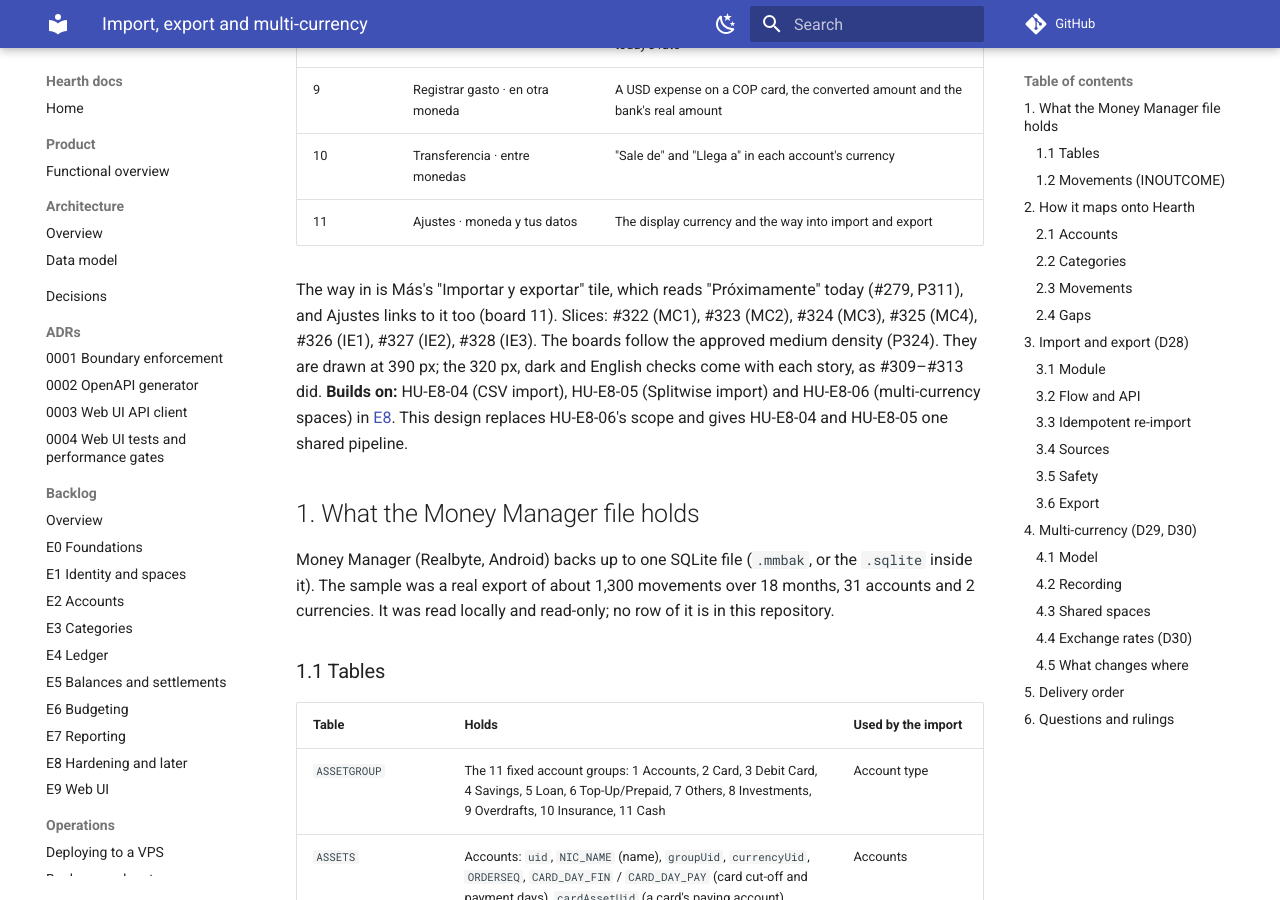
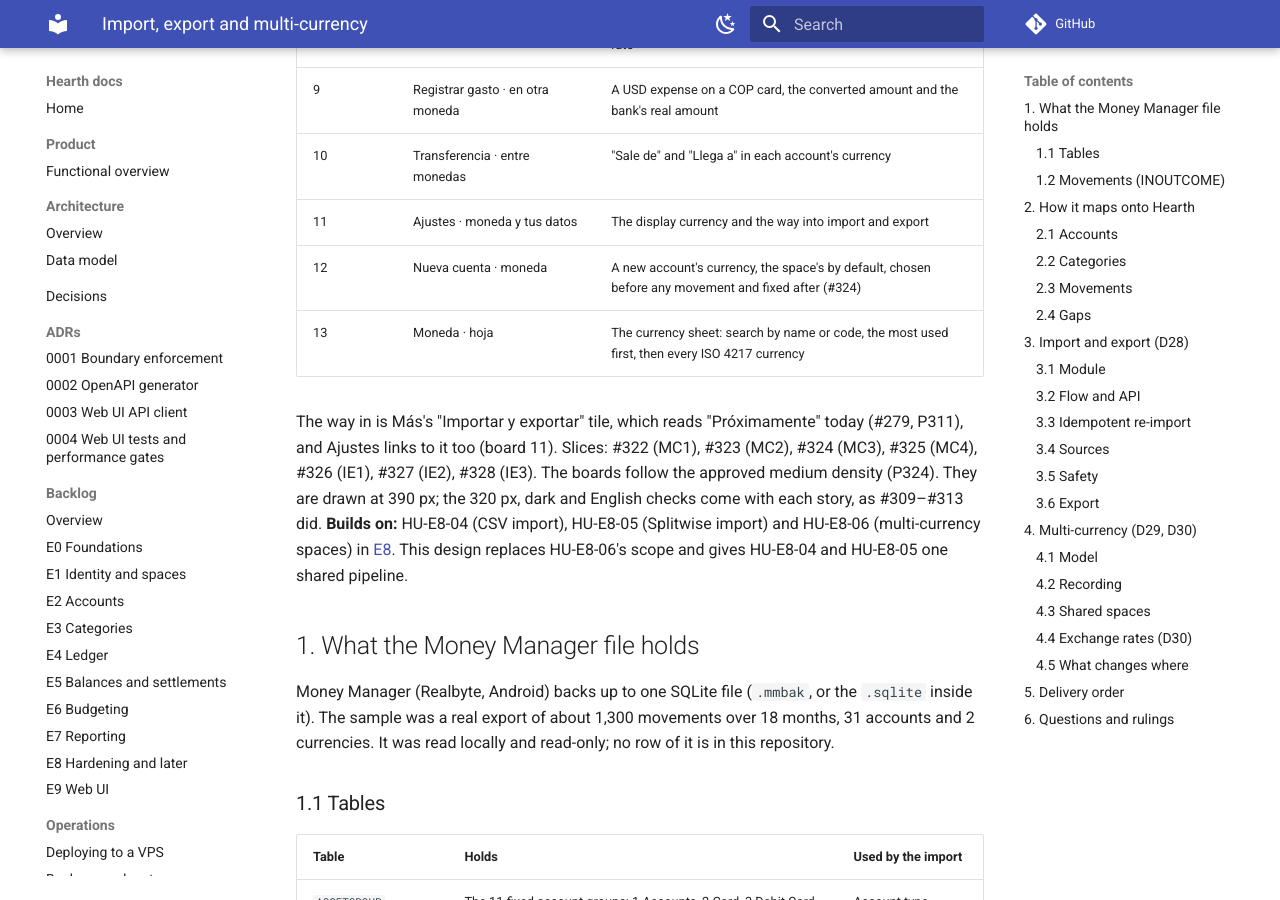
Before and after one commit to Facabore/Hearth, an MkDocs documentation site: the page built from docs/design/2026-11-15-import-export-and-multi-currency.md, in a window 1280 px wide and 900 px high, scrolled down 942 px. Built offline with MkDocs 1.6.1 and Material for MkDocs 9.7.7, drawn with Linux system fonts in a browser that asks for light colours; comment, search, counter and statistics services are not loaded.

Commit message:
docs(design): boards for a new account's currency and the currency sheet (D29, Refs #324)

```diff
--- a/docs/design/2026-11-15-import-export-and-multi-currency.md
+++ b/docs/design/2026-11-15-import-export-and-multi-currency.md
@@ -18,6 +18,8 @@
 | 9 | Registrar gasto · en otra moneda | A USD expense on a COP card, the converted amount and the bank's real amount |
 | 10 | Transferencia · entre monedas | "Sale de" and "Llega a" in each account's currency |
 | 11 | Ajustes · moneda y tus datos | The display currency and the way into import and export |
+| 12 | Nueva cuenta · moneda | A new account's currency, the space's by default, chosen before any movement and fixed after (#324) |
+| 13 | Moneda · hoja | The currency sheet: search by name or code, the most used first, then every ISO 4217 currency |
 
 The way in is Más's "Importar y exportar" tile, which reads "Próximamente" today (#279, P311), and Ajustes links to it too (board 11). Slices: #322 (MC1), #323 (MC2), #324 (MC3), #325 (MC4), #326 (IE1), #327 (IE2), #328 (IE3). The boards follow the approved medium density (P324). They are drawn at 390 px; the 320 px, dark and English checks come with each story, as #309–#313 did.
 **Builds on:** HU-E8-04 (CSV import), HU-E8-05 (Splitwise import) and HU-E8-06 (multi-currency spaces) in [E8](../backlog/E8-hardening-and-later.md). This design replaces HU-E8-06's scope and gives HU-E8-04 and HU-E8-05 one shared pipeline.
```
Also changed, not shown: docs/design/2026-11-15-import-export-and-multi-currency/12-new-account-currency.png (added), docs/design/2026-11-15-import-export-and-multi-currency/13-currency-sheet.png (added).
